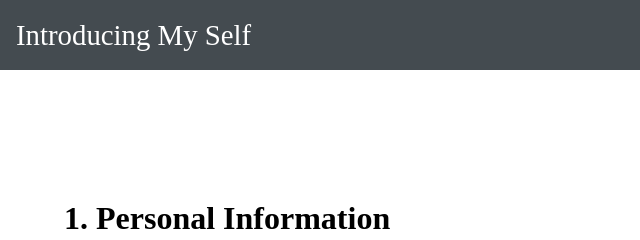
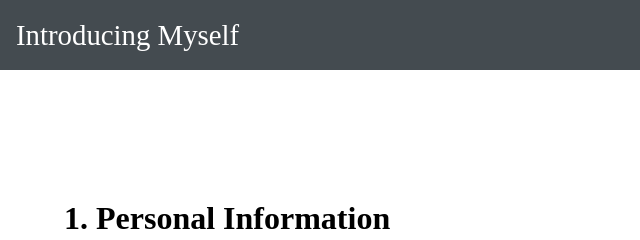
Before and after one commit to 2019147550/HomeworkRepository, a plain HTML site: page LAB1/index.html in a window 1280 px wide. Shown: the top 240 px of the page, 0-640 px from the left. Drawn offline with Linux system fonts and the light colour scheme.

Commit message:
lab1 submit

```diff
--- a/LAB1/index.html
+++ b/LAB1/index.html
@@ -10,7 +10,7 @@
 <body>
     <div class="outer__container">
         <header class="header">
-            <div>Introducing My Self</div>
+            <div>Introducing Myself</div>
 
         </header>
         <h1>1. Personal Information</h1>
```
